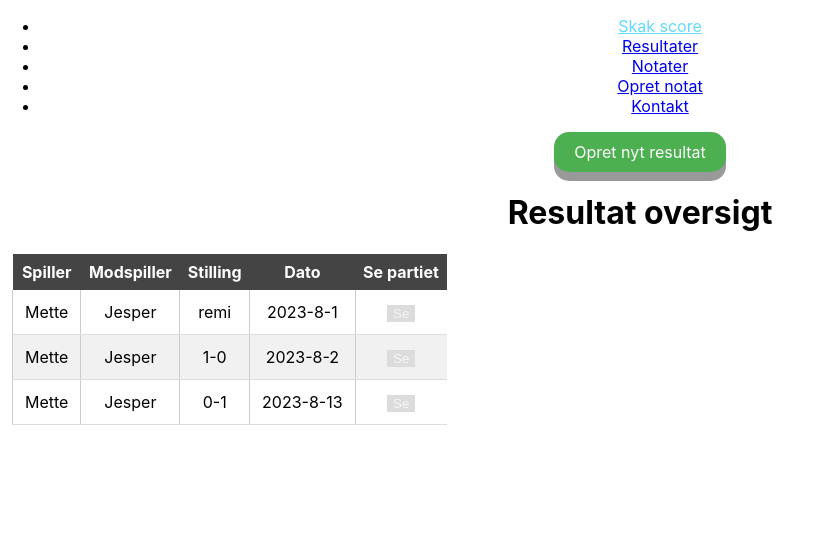
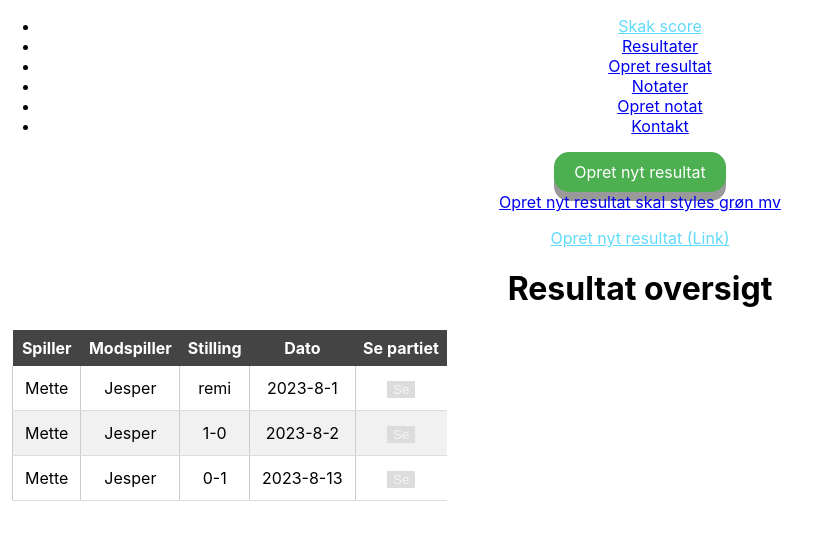
Before and after one commit to JesperHogstedDk/skak-score, a React (Create React App) app in the folder client/: page /skak-score/results in a window 1280 px wide. Shown: the top 540 px of the page, without its empty margins (0-831 px from the left). Built offline with nearby package versions, Linux system fonts and the light colour scheme; no server answers; the HTML template or start-up script is replaced by a standard one.

Commit message:
Fix problem with anchor

```diff
--- a/client/src/modules/Button.js
+++ b/client/src/modules/Button.js
@@ -1,9 +1,13 @@
+import {Link} from "react-router-dom";
+
 import './button.css'
 
 const Button = ({ src, label }) => {
     return (
         <>
             <a href={src} className="button" >{label}</a>
+            <br />
+            <Link to={src} title="Opret/Se">{label} skal styles grøn mv</Link>
         </>
     );
 };
--- a/client/src/pages/Layout.js
+++ b/client/src/pages/Layout.js
@@ -10,6 +10,9 @@ const Layout = () => {
           </li>
           <li>
             <Link to="/results">Resultater</Link>
+          </li>
+          <li>
+            <Link to="/new-result" title="Skak resultat">Opret resultat</Link>
           </li>
           <li>
             <Link to="/note-list">Notater</Link>
--- a/client/src/pages/result/Results.js
+++ b/client/src/pages/result/Results.js
@@ -1,3 +1,5 @@
+import {Link} from "react-router-dom";
+
 import Button from "../../modules/Button";
 import SkakList from "./SkakList";
 
@@ -11,8 +13,12 @@ const Results = () => {
     return (
         <>
             <p>
-                <Button src="result-new" label="Opret nyt resultat" />
+                <Button src="/result-new" label="Opret nyt resultat" />
             </p>
+            <p>
+                <Link className="App-link" to="/result-new">Opret nyt resultat (Link)</Link>
+            </p>
+
 
             <h1>Resultat oversigt</h1>
             <table>
@@ -31,7 +37,7 @@ const Results = () => {
                 </tbody>
             </table>
 
-            <br/>
+            <br />
             <SkakList></SkakList>
         </>
     );
```
